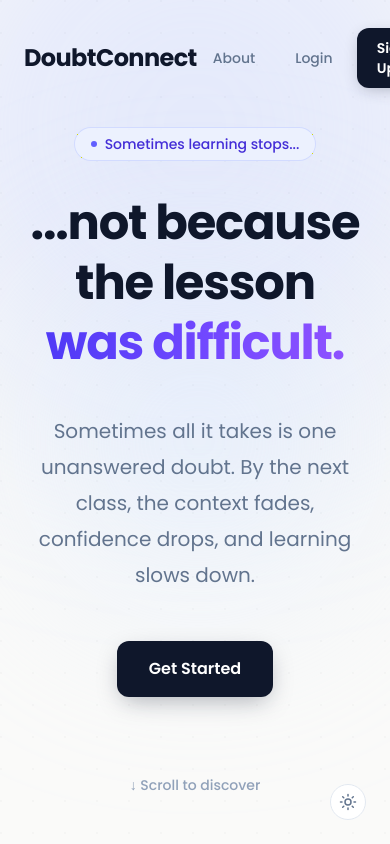
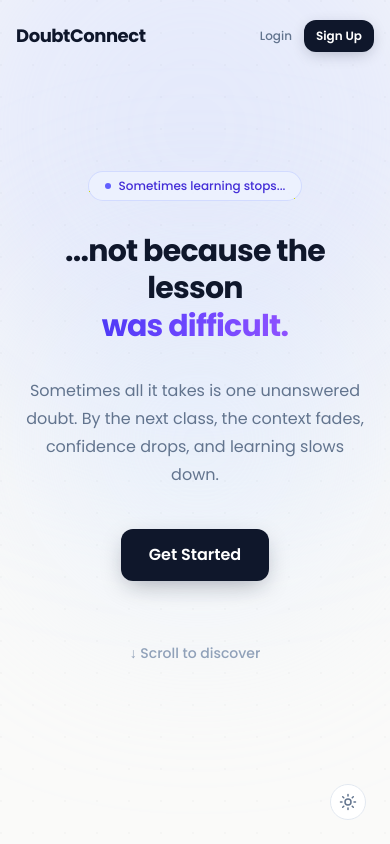
Before and after one commit to Saptarshi-26/DoubtConnect-Frontend, a React (Vite) app: page / in a window 390 px wide. Shown: the top 844 px of the page. Built offline with nearby package versions, Linux system fonts and the light colour scheme.

Commit message:
Update demo account handling

```diff
--- a/src/api/axios.js
+++ b/src/api/axios.js
@@ -1,12 +1,16 @@
 import axios from "axios";
 
 const api = axios.create({
+
 //baseURL: "https://doubtconnect-backend.onrender.com", // render
- // baseURL: "http://localhost:8080",
+ baseURL: "http://localhost:8080",
    //baseURL: "https://doubtconnectbackend-nk9c1w2j.b4a.run",
  //baseURL: "http://13.201.19.80:8080",
- baseURL: "https://doubtconnect.duckdns.org",
+
+ //baseURL: "https://doubtconnect.duckdns.org",
 });
+console.log("Axios file loaded");
+console.log("Base URL =", api.defaults.baseURL);
 
 api.interceptors.request.use((config) => {
   const token = localStorage.getItem("token");
--- a/src/components/landing/Hero.jsx
+++ b/src/components/landing/Hero.jsx
@@ -19,33 +19,33 @@ function Hero() {
         />
       </div>
 
-      <div className="relative mx-auto flex max-w-7xl flex-col px-6 sm:px-8">
+      <div className="relative mx-auto flex max-w-7xl flex-col px-4 sm:px-6 lg:px-8">
 
-        <nav className="flex items-center justify-between py-7">
+        <nav className="flex items-center justify-between gap-2 py-5 sm:py-7">
 
-          <h1 className="text-2xl font-bold tracking-tight text-slate-900 dark:text-white">
+          <h1 className="text-lg font-bold tracking-tight text-slate-900 dark:text-white sm:text-2xl">
             DoubtConnect
           </h1>
 
-          <div className="flex items-center gap-2">
+          <div className="flex items-center gap-0.5 sm:gap-2">
 
             <Link
               to="/about"
-              className="rounded-xl px-4 py-2.5 text-sm font-medium text-slate-500 transition-colors duration-200 hover:text-slate-900 dark:text-slate-400 dark:hover:text-white"
+              className="hidden rounded-xl px-3 py-2 text-sm font-medium text-slate-500 transition-colors duration-200 hover:text-slate-900 dark:text-slate-400 dark:hover:text-white sm:inline-block sm:px-4 sm:py-2.5"
             >
               About
             </Link>
 
             <Link
               to="/login"
-              className="rounded-xl px-4 py-2.5 text-sm font-medium text-slate-500 transition-colors duration-200 hover:text-slate-900 dark:text-slate-400 dark:hover:text-white"
+              className="rounded-xl px-2.5 py-2 text-xs font-medium text-slate-500 transition-colors duration-200 hover:text-slate-900 dark:text-slate-400 dark:hover:text-white sm:px-4 sm:py-2.5 sm:text-sm"
             >
               Login
             </Link>
 
             <Link
               to="/signup"
-              className="rounded-xl bg-slate-900 px-5 py-2.5 text-sm font-semibold text-white shadow-[0_4px_16px_-4px_rgba(15,23,42,0.3)] transition-all duration-200 hover:bg-indigo-600 hover:shadow-[0_6px_20px_-4px_rgba(79,70,229,0.4)] dark:bg-white dark:text-slate-900 dark:hover:bg-indigo-500 dark:hover:text-white"
+              className="whitespace-nowrap rounded-xl bg-slate-900 px-3 py-2 text-xs font-semibold text-white shadow-[0_4px_16px_-4px_rgba(15,23,42,0.3)] transition-all duration-200 hover:bg-indigo-600 hover:shadow-[0_6px_20px_-4px_rgba(79,70,229,0.4)] dark:bg-white dark:text-slate-900 dark:hover:bg-indigo-500 dark:hover:text-white sm:px-5 sm:py-2.5 sm:text-sm"
             >
               Sign Up
             </Link>
@@ -54,13 +54,13 @@ function Hero() {
 
         </nav>
 
-        <div className="flex min-h-[82vh] flex-col items-center justify-center text-center">
+        <div className="flex min-h-[82vh] flex-col items-center justify-center px-2 text-center">
 
           <motion.p
             initial={{ opacity: 0, y: 15 }}
             animate={{ opacity: 1, y: 0 }}
             transition={{ duration: 0.6 }}
-            className="inline-flex items-center gap-2 rounded-full border border-indigo-200/70 bg-indigo-50/80 px-4 py-1.5 text-sm font-medium text-indigo-700 dark:border-indigo-400/20 dark:bg-indigo-500/10 dark:text-indigo-300"
+            className="inline-flex items-center gap-2 rounded-full border border-indigo-200/70 bg-indigo-50/80 px-4 py-1.5 text-xs font-medium text-indigo-700 dark:border-indigo-400/20 dark:bg-indigo-500/10 dark:text-indigo-300 sm:text-sm"
           >
             <span className="h-1.5 w-1.5 rounded-full bg-indigo-500" />
             Sometimes learning stops...
@@ -70,7 +70,7 @@ function Hero() {
             initial={{ opacity: 0, y: 20 }}
             animate={{ opacity: 1, y: 0 }}
             transition={{ duration: 0.7, delay: 0.1 }}
-            className="mt-8 text-5xl font-bold leading-tight tracking-tight text-slate-900 dark:text-white sm:text-6xl"
+            className="mt-8 text-3xl font-bold leading-tight tracking-tight text-slate-900 dark:text-white sm:text-5xl sm:leading-tight lg:text-6xl"
           >
             ...not because the lesson
             <br />
@@ -83,7 +83,7 @@ function Hero() {
             initial={{ opacity: 0, y: 20 }}
             animate={{ opacity: 1, y: 0 }}
             transition={{ duration: 0.7, delay: 0.2 }}
-            className="mt-10 max-w-2xl text-xl leading-9 text-slate-500 dark:text-slate-400"
+            className="mt-8 max-w-2xl text-base leading-7 text-slate-500 dark:text-slate-400 sm:mt-10 sm:text-xl sm:leading-9"
           >
             Sometimes all it takes is one unanswered doubt.
             By the next class, the context fades,
@@ -97,7 +97,7 @@ function Hero() {
           >
             <Link
               to="/signup"
-              className="mt-12 inline-block rounded-xl bg-slate-900 px-8 py-4 font-semibold text-white shadow-[0_8px_24px_-6px_rgba(15,23,42,0.35)] transition-all duration-200 hover:bg-indigo-600 hover:shadow-[0_10px_30px_-6px_rgba(79,70,229,0.45)] dark:bg-white dark:text-slate-900 dark:hover:bg-indigo-500 dark:hover:text-white"
+              className="mt-10 inline-block rounded-xl bg-slate-900 px-7 py-3.5 font-semibold text-white shadow-[0_8px_24px_-6px_rgba(15,23,42,0.35)] transition-all duration-200 hover:bg-indigo-600 hover:shadow-[0_10px_30px_-6px_rgba(79,70,229,0.45)] dark:bg-white dark:text-slate-900 dark:hover:bg-indigo-500 dark:hover:text-white sm:mt-12 sm:px-8 sm:py-4"
             >
               Get Started
             </Link>
@@ -107,7 +107,7 @@ function Hero() {
             initial={{ opacity: 0 }}
             animate={{ opacity: 1 }}
             transition={{ duration: 0.7, delay: 0.6 }}
-            className="mt-20 animate-bounce text-sm font-medium text-slate-400 dark:text-slate-500"
+            className="mt-16 animate-bounce text-sm font-medium text-slate-400 dark:text-slate-500 sm:mt-20"
           >
             ↓ Scroll to discover
           </motion.p>
--- a/src/pages/LoginPage.jsx
+++ b/src/pages/LoginPage.jsx
@@ -24,11 +24,34 @@ function IconLock(props) {
   );
 }
 
+function IconEye(props) {
+  return (
+    <svg viewBox="0 0 24 24" fill="none" stroke="currentColor" strokeWidth="2"
+      strokeLinecap="round" strokeLinejoin="round" {...props}>
+      <path d="M1 12s4-8 11-8 11 8 11 8-4 8-11 8-11-8-11-8z" />
+      <circle cx="12" cy="12" r="3" />
+    </svg>
+  );
+}
+
+function IconEyeOff(props) {
+  return (
+    <svg viewBox="0 0 24 24" fill="none" stroke="currentColor" strokeWidth="2"
+      strokeLinecap="round" strokeLinejoin="round" {...props}>
+      <path d="M9.88 9.88a3 3 0 1 0 4.24 4.24" />
+      <path d="M10.73 5.08A10.43 10.43 0 0 1 12 5c7 0 11 7 11 7a13.16 13.16 0 0 1-1.67 2.68" />
+      <path d="M6.61 6.61A13.526 13.526 0 0 0 1 12s4 7 11 7a9.74 9.74 0 0 0 5.39-1.61" />
+      <path d="M2 2l20 20" />
+    </svg>
+  );
+}
+
 function LoginPage() {
   const navigate = useNavigate();
 
   const [username, setUsername] = useState("");
   const [password, setPassword] = useState("");
+  const [showPassword, setShowPassword] = useState(false);
   const [loading, setLoading] = useState(false);
   const [googleLoading, setGoogleLoading] = useState(false);
 
@@ -168,12 +191,25 @@ function LoginPage() {
           <div className="relative mt-4">
             <IconLock className="pointer-events-none absolute left-4 top-1/2 h-4.5 w-4.5 -translate-y-1/2 text-slate-400 dark:text-slate-500" />
             <input
-              type="password"
-              className="w-full rounded-xl border border-slate-200 bg-white py-4 pl-11 pr-4 text-slate-800 outline-none transition-all duration-200 placeholder:text-slate-400 focus:border-indigo-300 focus:shadow-[0_0_0_4px_rgba(99,102,241,0.08)] dark:border-white/10 dark:bg-white/[0.03] dark:text-white dark:placeholder:text-slate-500 dark:focus:border-indigo-400/50"
+              type={showPassword ? "text" : "password"}
+              className="w-full rounded-xl border border-slate-200 bg-white py-4 pl-11 pr-11 text-slate-800 outline-none transition-all duration-200 placeholder:text-slate-400 focus:border-indigo-300 focus:shadow-[0_0_0_4px_rgba(99,102,241,0.08)] dark:border-white/10 dark:bg-white/[0.03] dark:text-white dark:placeholder:text-slate-500 dark:focus:border-indigo-400/50"
               placeholder="Password"
               value={password}
               onChange={(e) => setPassword(e.target.value)}
             />
+            <button
+              type="button"
+              onClick={() => setShowPassword((prev) => !prev)}
+              tabIndex={-1}
+              aria-label={showPassword ? "Hide password" : "Show password"}
+              className="absolute right-4 top-1/2 -translate-y-1/2 text-slate-400 transition-colors duration-200 hover:text-slate-600 dark:text-slate-500 dark:hover:text-slate-300"
+            >
+              {showPassword ? (
+                <IconEyeOff className="h-4.5 w-4.5" />
+              ) : (
+                <IconEye className="h-4.5 w-4.5" />
+              )}
+            </button>
           </div>
 
           <p className="mt-3 text-right">
```
